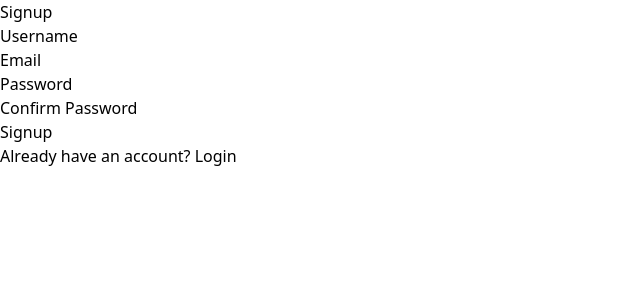
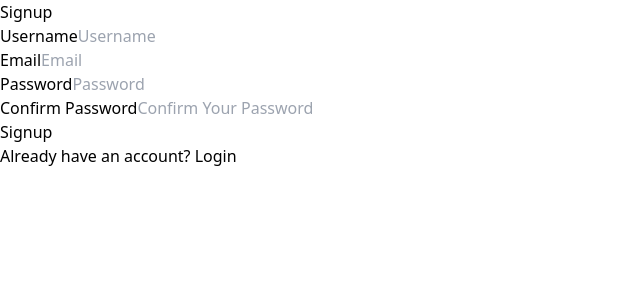
Before and after one commit to Degaga-Emiru/alx-capstone-project-app, a React (Vite) app in the folder book-library-app/: page /signup in a window 1280 px wide. Shown: the top 300 px of the page, without its empty margins (0-640 px from the left). Built offline with nearby package versions, Linux system fonts and the light colour scheme.

Commit message:
added proper validation for each label in login and signup page for credential

```diff
--- a/book-library-app/src/pages/Login.jsx
+++ b/book-library-app/src/pages/Login.jsx
@@ -55,6 +55,7 @@ const Login = () => {
                 <label htmlFor="emailOrUsername" className="block text-sm font-medium text-gray-700">Email or Username</label>
                 <Field
                   type="text"
+                  placeholder="Email or Password"
                   name="emailOrUsername"
                   className="mt-1 block w-full px-3 py-2 border border-gray-300 rounded-md shadow-sm focus:outline-none focus:ring-blue-500 focus:border-blue-500"
                 />
@@ -65,6 +66,7 @@ const Login = () => {
                 <label htmlFor="password" className="block text-sm font-medium text-gray-700">Password</label>
                 <Field
                   type="password"
+                  placeholder="Your Password"
                   name="password"
                   className="mt-1 block w-full px-3 py-2 border border-gray-300 rounded-md shadow-sm focus:outline-none focus:ring-blue-500 focus:border-blue-500"
                 />
--- a/book-library-app/src/pages/Signup.jsx
+++ b/book-library-app/src/pages/Signup.jsx
@@ -62,6 +62,7 @@ const Signup = () => {
                 <label htmlFor="username" className="block text-sm font-medium text-gray-700">Username</label>
                 <Field
                   type="text"
+                  placeholder="Username"
                   name="username"
                   className="mt-1 block w-full px-3 py-2 border border-gray-300 rounded-md shadow-sm focus:outline-none focus:ring-blue-500 focus:border-blue-500"
                 />
@@ -72,6 +73,7 @@ const Signup = () => {
                 <label htmlFor="email" className="block text-sm font-medium text-gray-700">Email</label>
                 <Field
                   type="email"
+                  placeholder="Email"
                   name="email"
                   className="mt-1 block w-full px-3 py-2 border border-gray-300 rounded-md shadow-sm focus:outline-none focus:ring-blue-500 focus:border-blue-500"
                 />
@@ -82,6 +84,7 @@ const Signup = () => {
                 <label htmlFor="password" className="block text-sm font-medium text-gray-700">Password</label>
                 <Field
                   type="password"
+                  placeholder="Password"
                   name="password"
                   className="mt-1 block w-full px-3 py-2 border border-gray-300 rounded-md shadow-sm focus:outline-none focus:ring-blue-500 focus:border-blue-500"
                 />
@@ -93,6 +96,7 @@ const Signup = () => {
                 <Field
                   type="password"
                   name="confirmPassword"
+                  placeholder="Confirm Your Password"
                   className="mt-1 block w-full px-3 py-2 border border-gray-300 rounded-md shadow-sm focus:outline-none focus:ring-blue-500 focus:border-blue-500"
                 />
                 <ErrorMessage name="confirmPassword" component="div" className="text-red-500 text-sm" />
```
